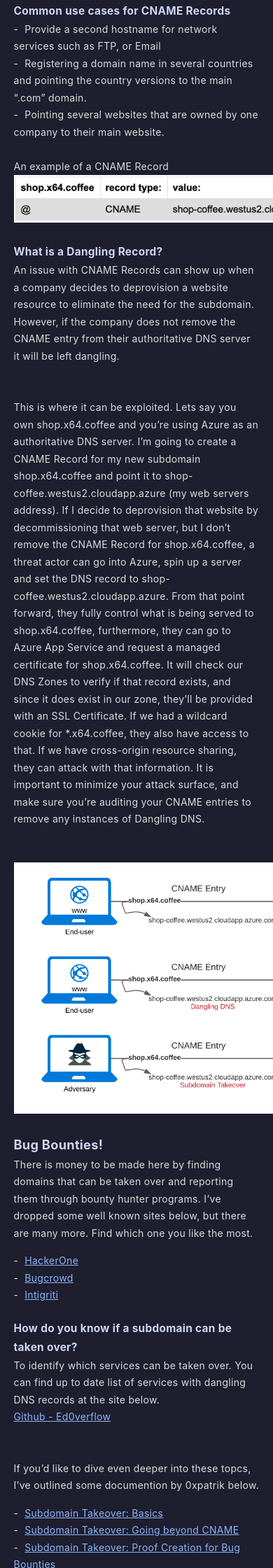
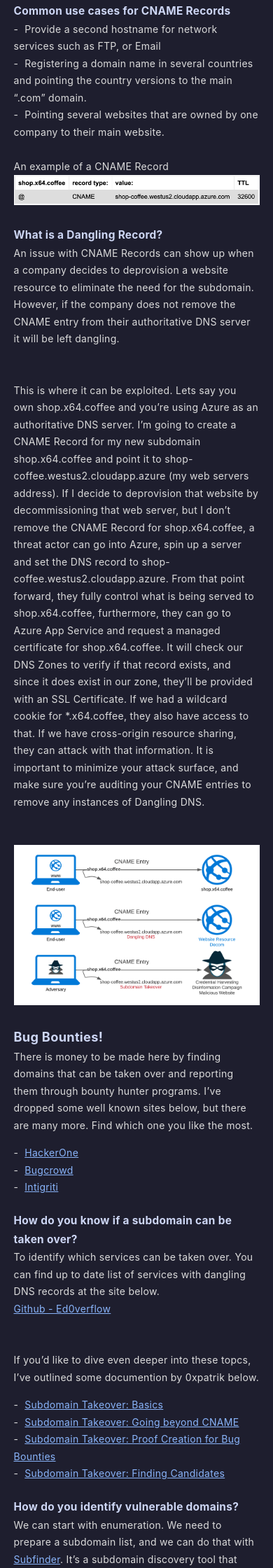
Before and after one commit to xsixtyfour/xsixtyfour.github.io, a Jekyll site: the page built from _posts/2022-03-10-dangling-dns.md, in a window 390 px wide. Shown: the part 911-3151 px from the top of the page at 70% size. Built offline with Jekyll 4.4.1, drawn with Linux system fonts in a browser that asks for light colours.

Commit message:
Update mocha.css

```diff
--- a/assets/mocha.css
+++ b/assets/mocha.css
@@ -344,4 +344,8 @@ td {
     height: 36px;
     font-size: 16px;
   }
+  img {
+    max-width: 100% !important;
+    height: auto !important;
+  }
 }
```
